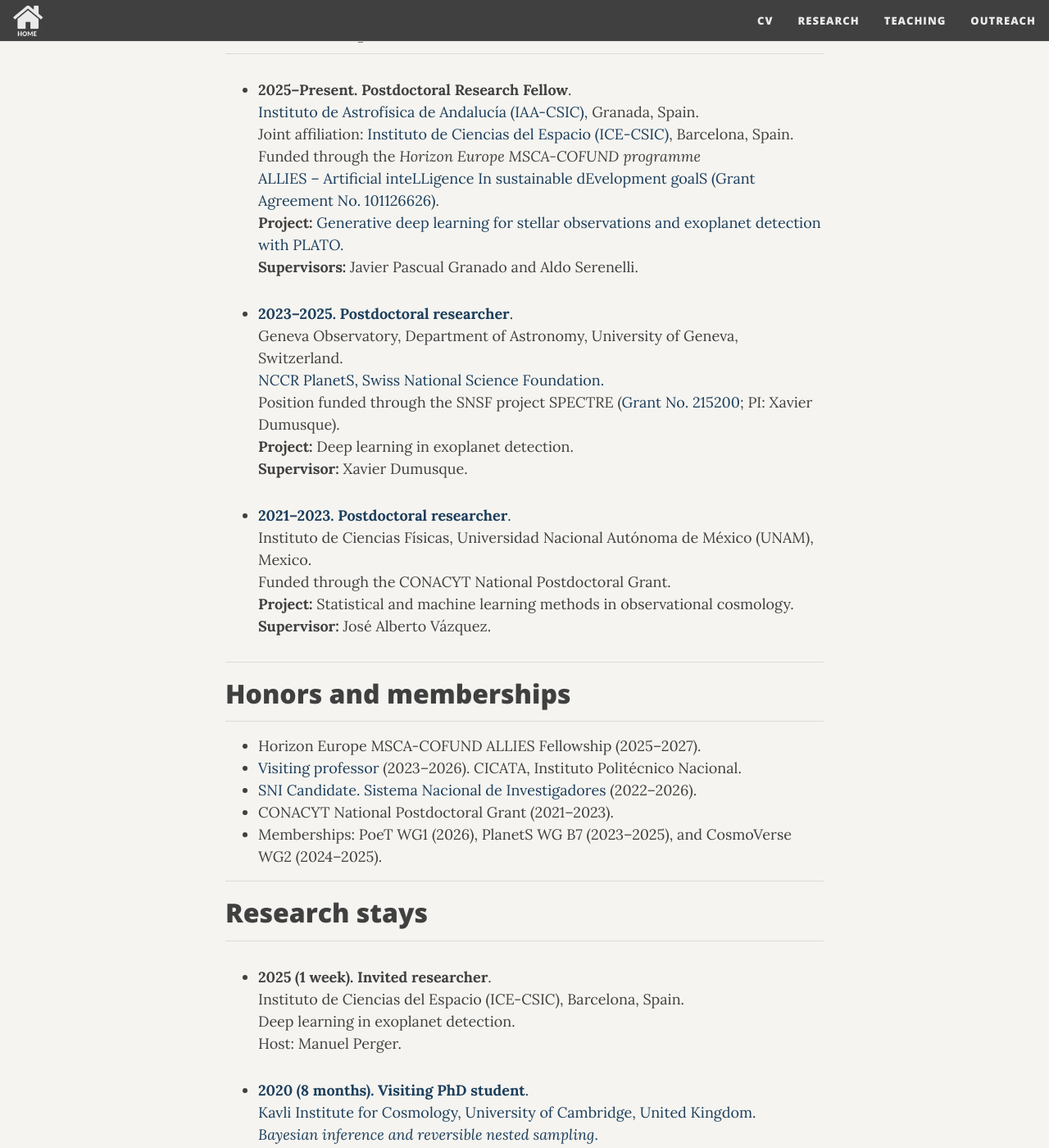
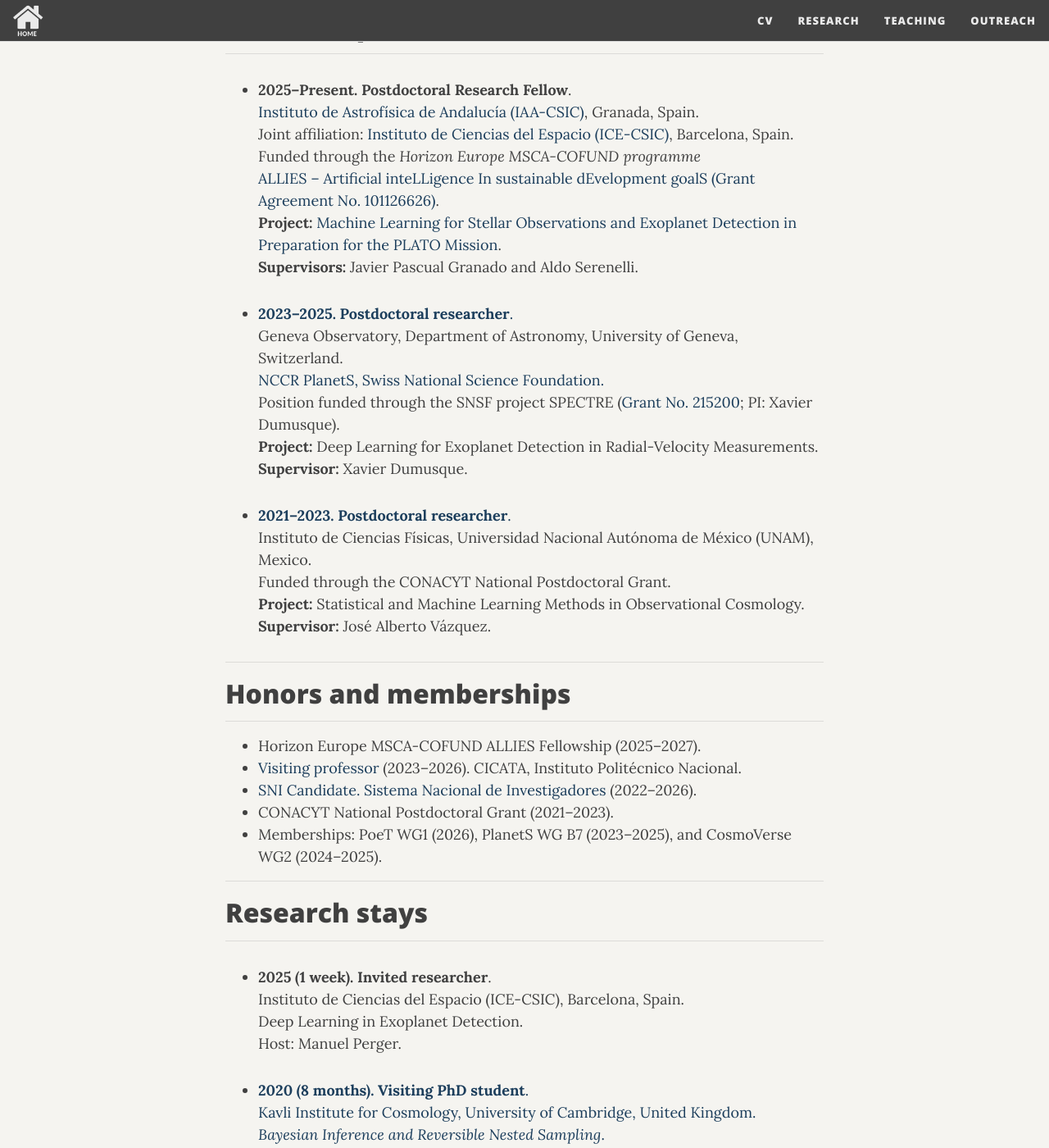
Before and after one commit to igomezv/igomezv.github.io, a Jekyll site: the page built from cv.md, in a window 1280 px wide and 1400 px high, scrolled down 442 px. Shown: the whole window at 82% size. Built offline with Jekyll 4.4.1, drawn with Linux system fonts in a browser that asks for light colours; nearby versions of some CDN libraries; comment, search, counter and statistics services are not loaded; some of the changed text lies outside the part shown.

Commit message:
Update text

```diff
--- a/cv.md
+++ b/cv.md
@@ -25,20 +25,20 @@ title: CV
   Joint affiliation: [Instituto de Ciencias del Espacio (ICE-CSIC)](https://www.ice.csic.es/), Barcelona, Spain. <br>
   Funded through the *Horizon Europe MSCA-COFUND programme*
   [ALLIES – Artificial inteLLigence In sustainable dEvelopment goalS (Grant Agreement No. 101126626)](https://cordis.europa.eu/project/id/101126626).<br>
-  **Project:** [Generative deep learning for stellar observations and exoplanet detection with PLATO](https://aihub.csic.es/allies-cofund-big-data-analysis-techniques-applied-to-simulated-data-for-the-preparation-of-the-space-mission-plato/).<br>
+  **Project:** [Machine Learning for Stellar Observations and Exoplanet Detection in Preparation for the PLATO Mission](https://aihub.csic.es/allies-cofund-big-data-analysis-techniques-applied-to-simulated-data-for-the-preparation-of-the-space-mission-plato/).<br>
   **Supervisors:** Javier Pascual Granado and Aldo Serenelli.
 
  - <a href="https://www.unige.ch/sciences/astro/exoplanets/en/team/scientific-collaborators/gomez-vargas-isidro/">**2023–2025. Postdoctoral researcher**.</a><br>
    Geneva Observatory, Department of Astronomy, University of Geneva, Switzerland. <br>
    <a href="https://nccr-planets.ch/de/team/gomez-vargas-isidro-dr/">NCCR PlanetS, Swiss National Science Foundation.</a><br>
    Position funded through the SNSF project SPECTRE (<a href="https://data.snf.ch/grants/grant/215200">Grant No. 215200</a>; PI: Xavier Dumusque).<br>
-   **Project:** Deep learning in exoplanet detection.<br>
+   **Project:** Deep Learning for Exoplanet Detection in Radial-Velocity Measurements.<br>
    **Supervisor:** Xavier Dumusque.
 
 - <a href="https://www.fis.unam.mx/directorio/1333/isidro-strong-gomez-strong-vargas">**2021–2023. Postdoctoral researcher**.</a><br>
   Instituto de Ciencias Físicas, Universidad Nacional Autónoma de México (UNAM), Mexico. <br>
   Funded through the CONACYT National Postdoctoral Grant. <br>
-  **Project:** Statistical and machine learning methods in observational cosmology.<br>
+  **Project:** Statistical and Machine Learning Methods in Observational Cosmology.<br>
   **Supervisor:** José Alberto Vázquez.
 
 
@@ -61,23 +61,23 @@ title: CV
 
 - **2025 (1 week). Invited researcher**. <br>
   Instituto de Ciencias del Espacio (ICE-CSIC), Barcelona, Spain. <br>
-  Deep learning in exoplanet detection. <br>
+  Deep Learning in Exoplanet Detection. <br>
   Host: Manuel Perger.
 
 - <a href="https://handley-lab.co.uk/group/">**2020 (8 months). Visiting PhD student**.<br>
   Kavli Institute for Cosmology, University of Cambridge, United Kingdom.</a><br>
-  [*Bayesian inference and reversible nested sampling*.](https://www.dropbox.com/scl/fi/myj362tlw6bnsktidc7t3/2letters_Camb_Handley.pdf?rlkey=nez29to3vxa9juydfbb87aa3g&dl=0)<br>
+  [*Bayesian Inference and Reversible Nested Sampling*.](https://www.dropbox.com/scl/fi/myj362tlw6bnsktidc7t3/2letters_Camb_Handley.pdf?rlkey=nez29to3vxa9juydfbb87aa3g&dl=0)<br>
   Remote stay due to the COVID-19 pandemic.<br>
   Host: Will Handley.<br>
 
 - **2018 (2 months). Visiting PhD student**. <br>
   Instituto de Ciencias Físicas, UNAM, Mexico. <br>
-  Algorithms in cosmology. <br>
+  *Algorithms in Cosmology.* <br>
   Host: José Alberto Vázquez.<br>
 
 - **2018 (2 months). Visiting PhD student**. <br>
   Instituto de Física y Matemáticas, Universidad Michoacana de San Nicolás de Hidalgo, Mexico. <br>
-  *Cosmological parameter estimation with the Cosmosis code*. <br>
+  *Cosmological Parameter Estimation with the CosmoSIS Code*. <br>
   Host: Ulises Nucamendi.
 
 
```
